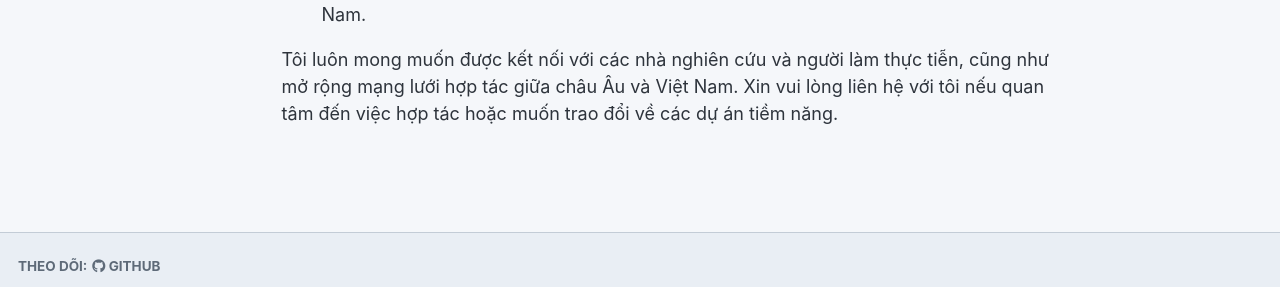
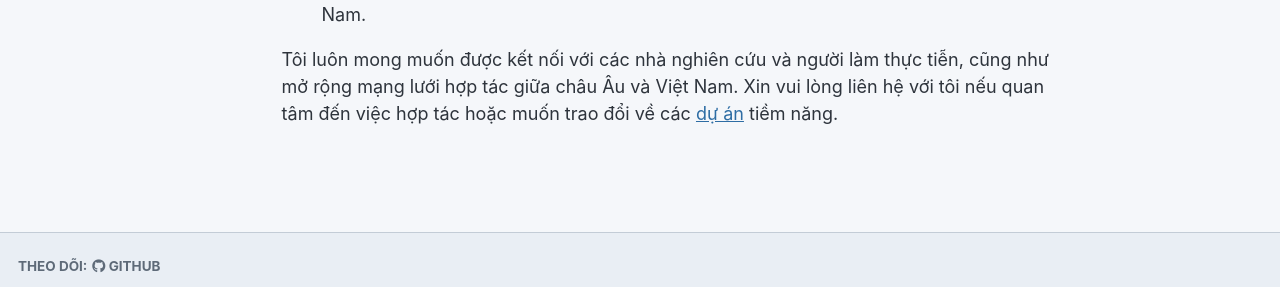
Before and after one commit to trongtin142/trongtin142.github.io, a Jekyll site: the page built from _pages/vi-about.md, in a window 1280 px wide and 1045 px high. Shown: the part 702-989 px from the top of the window. Built offline with Jekyll 4.4.1, drawn with Linux system fonts in a browser that asks for light colours; a script bundle is joined from its source files by our own code; a style sheet for code colours, icons or effects is not loaded; some of the changed lines change nothing that is shown.

Commit message:
Add link to potential projects in vi-about.md
Updated the contact section to include a link to potential projects.

```diff
--- a/_pages/vi-about.md
+++ b/_pages/vi-about.md
@@ -4,6 +4,8 @@ title: "Giới thiệu"
 lang: vi
 author_profile: true
 ---
+
+{% include base_path %}
 
 Tôi là nhà nghiên cứu và giảng viên Kinh tế học và Kinh tế lượng, hiện là nghiên cứu sinh tiến sĩ tại EconomiX (CNRS), Đại học Paris Nanterre, đồng thời giảng dạy tại ESCP Business School và Sciences Po. Tôi tin rằng kết hợp nghiên cứu với giảng dạy là cách tốt nhất để đóng góp cho ngành, và tôi luôn tâm huyết với việc chia sẻ tri thức cho thế hệ các nhà kinh tế học kế tiếp.
 
@@ -14,4 +16,4 @@ Nghiên cứu của tôi xoay quanh bốn hướng chính:
 * **Kinh tế lượng ứng dụng.** Phân tích dữ liệu bảng về viện trợ nước ngoài, quản trị nhà nước và chi tiêu công ở các quốc gia nhận viện trợ, sử dụng Stata, R và Python.
 * **Kinh tế tuần hoàn và nông lâm kết hợp.** Cách các nguyên tắc kinh tế tuần hoàn và hệ thống nông lâm kết hợp, chẳng hạn vườn rừng kết hợp cây lâu năm và cây trồng trên cùng một diện tích, có thể hỗ trợ sinh kế nông thôn bền vững và phục hồi đất ở Việt Nam.
 
-Tôi luôn mong muốn được kết nối với các nhà nghiên cứu và người làm thực tiễn, cũng như mở rộng mạng lưới hợp tác giữa châu Âu và Việt Nam. Xin vui lòng liên hệ với tôi nếu quan tâm đến việc hợp tác hoặc muốn trao đổi về các dự án tiềm năng.
+Tôi luôn mong muốn được kết nối với các nhà nghiên cứu và người làm thực tiễn, cũng như mở rộng mạng lưới hợp tác giữa châu Âu và Việt Nam. Xin vui lòng liên hệ với tôi nếu quan tâm đến việc hợp tác hoặc muốn trao đổi về các [dự án]({{ base_path }}/vi/projects/) tiềm năng.
```
